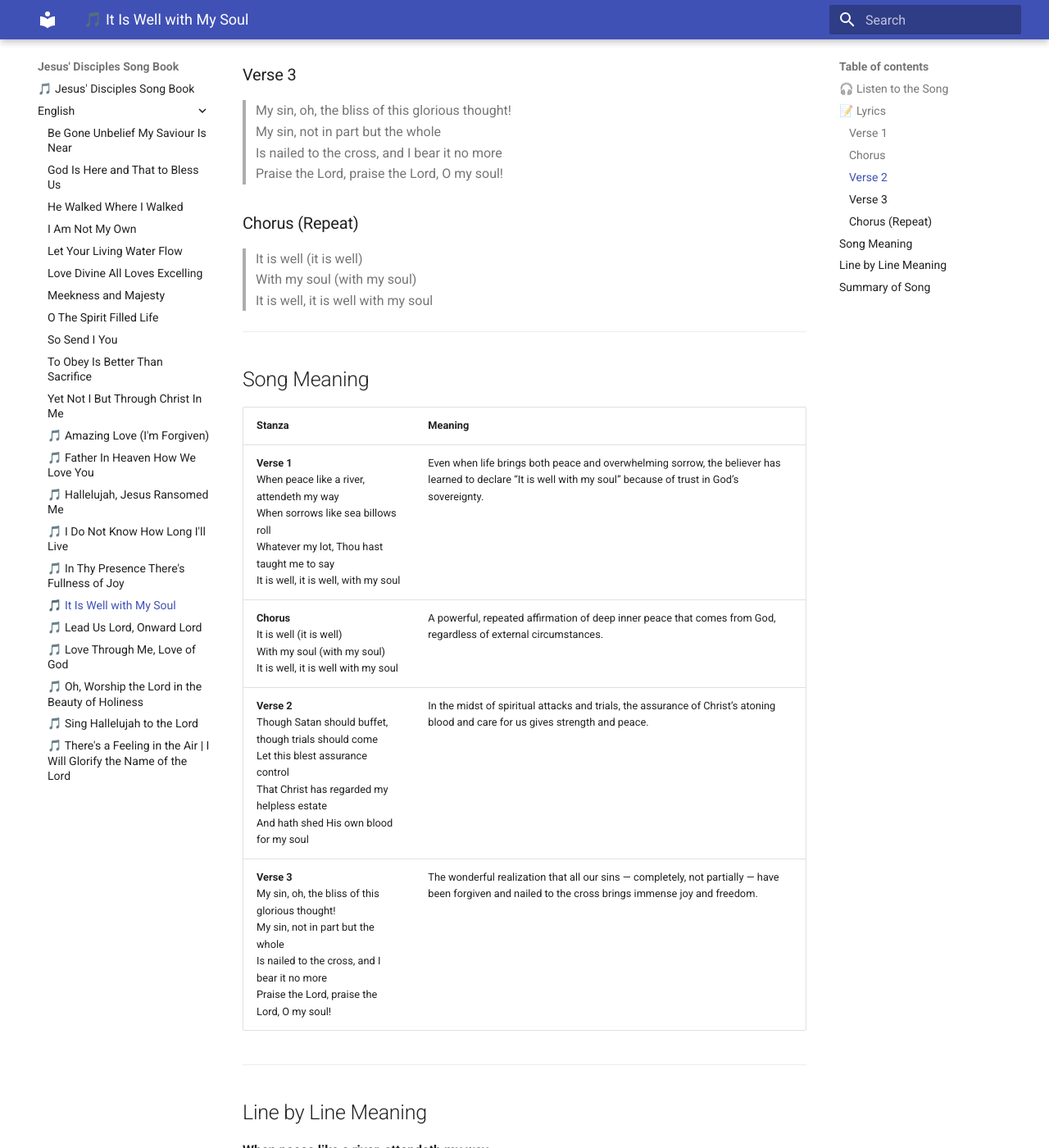
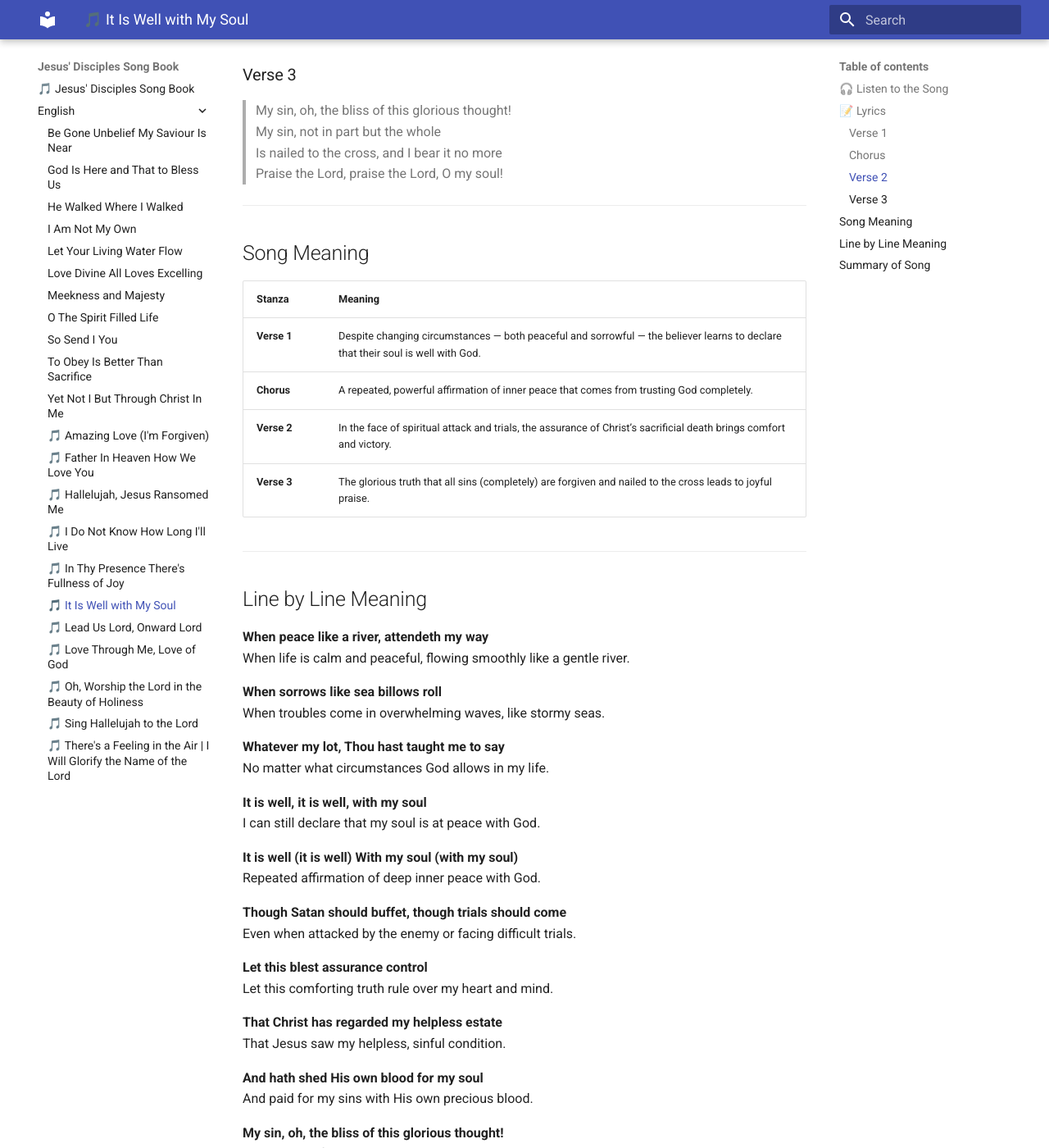
Before and after one commit to suchandra252/Jesus-Disciples-Song-Book, an MkDocs documentation site: the page built from docs/english/it-is-well-with-my-soul.md, in a window 1280 px wide and 1400 px high, scrolled down 1251 px. Shown: the whole window at 82% size. Built offline with MkDocs 1.6.1 and Material for MkDocs 9.7.7, drawn with Linux system fonts in a browser that asks for light colours.

Commit message:
Fix video embed and enhance song meaning sections
Updated iframe for song video and revised song meanings.

```diff
--- a/docs/english/it-is-well-with-my-soul.md
+++ b/docs/english/it-is-well-with-my-soul.md
@@ -3,7 +3,7 @@
 ## 🎧 Listen to the Song
 
 <div style="text-align:center;">
-<iframe width="100%" height="415" src="https://www.youtube.com/watch?v=AHe_qmo3gX4" frameborder="0" allowfullscreen></iframe>
+<iframe width="100%" height="415" src="https://www.youtube.com/embed/AHe_qmo3gX4" frameborder="0" allowfullscreen></iframe>
 </div>
 
 **Copyright Information:** Horatio Spafford (Lyrics), Philip Paul Bliss (Music), Public Domain.
@@ -39,22 +39,16 @@
 > Is nailed to the cross, and I bear it no more
 > Praise the Lord, praise the Lord, O my soul!
 
-### Chorus (Repeat)
-
-> It is well (it is well)
-> With my soul (with my soul)
-> It is well, it is well with my soul
-
 ---
 
 ## Song Meaning
 
 | Stanza | Meaning |
 |--------|---------|
-| **Verse 1**<br>When peace like a river, attendeth my way<br>When sorrows like sea billows roll<br>Whatever my lot, Thou hast taught me to say<br>It is well, it is well, with my soul | Even when life brings both peace and overwhelming sorrow, the believer has learned to declare “It is well with my soul” because of trust in God’s sovereignty. |
-| **Chorus**<br>It is well (it is well)<br>With my soul (with my soul)<br>It is well, it is well with my soul | A powerful, repeated affirmation of deep inner peace that comes from God, regardless of external circumstances. |
-| **Verse 2**<br>Though Satan should buffet, though trials should come<br>Let this blest assurance control<br>That Christ has regarded my helpless estate<br>And hath shed His own blood for my soul | In the midst of spiritual attacks and trials, the assurance of Christ’s atoning blood and care for us gives strength and peace. |
-| **Verse 3**<br>My sin, oh, the bliss of this glorious thought!<br>My sin, not in part but the whole<br>Is nailed to the cross, and I bear it no more<br>Praise the Lord, praise the Lord, O my soul! | The wonderful realization that all our sins — completely, not partially — have been forgiven and nailed to the cross brings immense joy and freedom. |
+| **Verse 1** | Despite changing circumstances — both peaceful and sorrowful — the believer learns to declare that their soul is well with God. |
+| **Chorus** | A repeated, powerful affirmation of inner peace that comes from trusting God completely. |
+| **Verse 2** | In the face of spiritual attack and trials, the assurance of Christ’s sacrificial death brings comfort and victory. |
+| **Verse 3** | The glorious truth that all sins (completely) are forgiven and nailed to the cross leads to joyful praise. |
 
 ---
 
```
